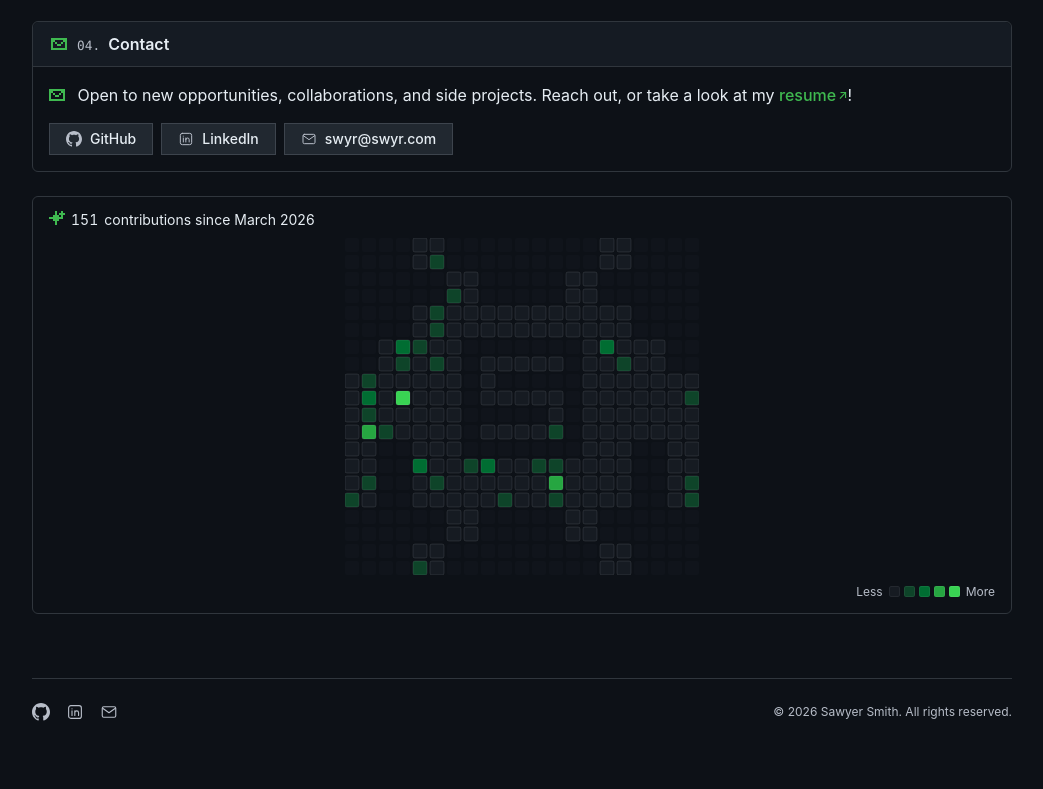
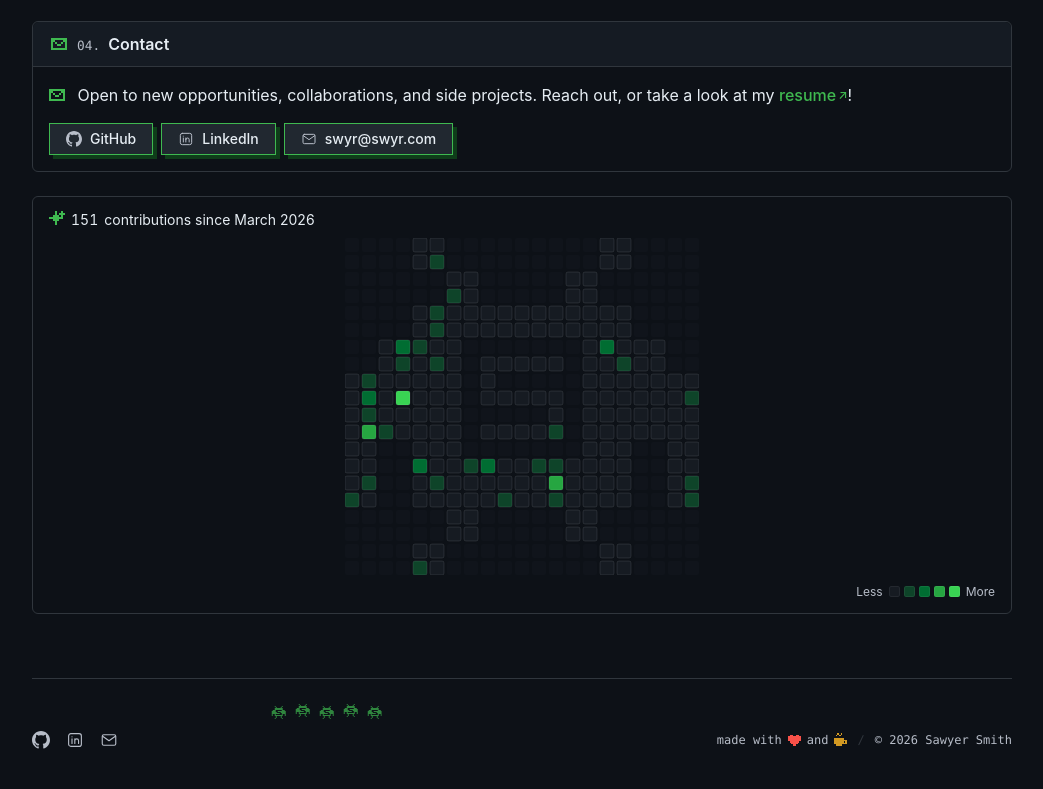
Before and after one commit to partypancake8/swyr.com_V3, an Astro site: page / in a window 1280 px wide. Shown: the part 1985-2774 px from the top of the page, without its empty margins (118-1161 px from the left). Before the commit the page ends 2746 px from the top, so only its background shows below. Built offline with nearby package versions, Linux system fonts and the light colour scheme; Astro itself is replaced by a stand-in of ours.

Commit message:
Retro flair: hard shadows with green frame, marching footer invaders, made with love and coffee

```diff
--- a/src/components/SiteFooter.astro
+++ b/src/components/SiteFooter.astro
@@ -2,7 +2,22 @@
 import Icon from './Icon.astro';
 ---
 
+<!-- The swyr invader, defined once per page for every <use href="#swyr-invader"> (hero, footer). -->
+<svg width="0" height="0" style="position:absolute" aria-hidden="true" focusable="false">
+  <symbol id="swyr-invader" viewBox="0 -1 42 42">
+    <path fill="currentColor" shape-rendering="crispEdges" d="M8 0h4v1h-4zM30 0h4v1h-4zM8 1h4v1h-4zM30 1h4v1h-4zM8 2h4v1h-4zM30 2h4v1h-4zM8 3h4v1h-4zM30 3h4v1h-4zM12 4h4v1h-4zM26 4h4v1h-4zM12 5h4v1h-4zM26 5h4v1h-4zM12 6h4v1h-4zM26 6h4v1h-4zM12 7h4v1h-4zM26 7h4v1h-4zM8 8h26v1h-26zM8 9h26v1h-26zM8 10h26v1h-26zM8 11h26v1h-26zM4 12h11v1h-11zM27 12h11v1h-11zM4 13h11v1h-11zM27 13h11v1h-11zM4 14h9v1h-9zM29 14h9v1h-9zM4 15h9v1h-9zM17 15h8v1h-8zM29 15h9v1h-9zM0 16h13v1h-13zM17 16h8v1h-8zM29 16h13v1h-13zM0 17h13v1h-13zM17 17h25v1h-25zM0 18h13v1h-13zM17 18h25v1h-25zM0 19h13v1h-13zM27 19h15v1h-15zM0 20h15v1h-15zM27 20h15v1h-15zM0 21h15v1h-15zM29 21h13v1h-13zM0 22h25v1h-25zM29 22h13v1h-13zM0 23h25v1h-25zM29 23h13v1h-13zM0 24h4v1h-4zM8 24h5v1h-5zM17 24h8v1h-8zM29 24h5v1h-5zM38 24h4v1h-4zM0 25h4v1h-4zM8 25h5v1h-5zM17 25h8v1h-8zM29 25h5v1h-5zM38 25h4v1h-4zM0 26h4v1h-4zM8 26h5v1h-5zM29 26h5v1h-5zM38 26h4v1h-4zM0 27h4v1h-4zM8 27h7v1h-7zM27 27h7v1h-7zM38 27h4v1h-4zM0 28h4v1h-4zM8 28h7v1h-7zM27 28h7v1h-7zM38 28h4v1h-4zM0 29h4v1h-4zM8 29h26v1h-26zM38 29h4v1h-4zM0 30h4v1h-4zM8 30h26v1h-26zM38 30h4v1h-4zM0 31h4v1h-4zM8 31h26v1h-26zM38 31h4v1h-4zM12 32h4v1h-4zM26 32h4v1h-4zM12 33h4v1h-4zM26 33h4v1h-4zM12 34h4v1h-4zM26 34h4v1h-4zM12 35h4v1h-4zM26 35h4v1h-4zM8 36h4v1h-4zM30 36h4v1h-4zM8 37h4v1h-4zM30 37h4v1h-4zM8 38h4v1h-4zM30 38h4v1h-4zM8 39h4v1h-4zM30 39h4v1h-4z" />
+  </symbol>
+</svg>
 <footer class="footer">
+  <div class="footer-flair" aria-hidden="true">
+    <div class="footer-march">
+      <div class="footer-march__form">
+        {[0, 1, 2, 3, 4].map(() => (
+          <span class="footer-march__inv"><svg viewBox="0 -1 42 42" width="14" height="14" focusable="false"><use href="#swyr-invader" /></svg></span>
+        ))}
+      </div>
+    </div>
+  </div>
   <div class="footer-social">
     <a href="https://github.com/partypancake8/" target="_blank" rel="noopener" aria-label="GitHub">
       <Icon name="github" size={18} class="icon-svg" />
@@ -15,6 +30,13 @@ import Icon from './Icon.astro';
     </a>
   </div>
   <div class="footer-contact">
-    <p>&copy; 2026 Sawyer Smith. All rights reserved.</p>
+    <p class="footer-credit">
+      <span>made with</span>
+      <Icon name="px-heart" size={13} class="footer-credit__heart" label="love" />
+      <span>and</span>
+      <Icon name="px-coffee" size={13} class="footer-credit__coffee" label="coffee" />
+      <span class="footer-credit__sep" aria-hidden="true">/</span>
+      <span>&copy; 2026 Sawyer Smith</span>
+    </p>
   </div>
 </footer>
--- a/src/pages/index.astro
+++ b/src/pages/index.astro
@@ -18,11 +18,6 @@ const photos = [
   <section class="hero">
     <div class="hero__tilt">
       <svg class="hero__logo" width="220" height="220" viewBox="0 -1 42 42" role="img" aria-label="The swyr pixel invader">
-        <defs>
-          <symbol id="swyr-invader" viewBox="0 -1 42 42">
-            <path fill="currentColor" shape-rendering="crispEdges" d="M8 0h4v1h-4zM30 0h4v1h-4zM8 1h4v1h-4zM30 1h4v1h-4zM8 2h4v1h-4zM30 2h4v1h-4zM8 3h4v1h-4zM30 3h4v1h-4zM12 4h4v1h-4zM26 4h4v1h-4zM12 5h4v1h-4zM26 5h4v1h-4zM12 6h4v1h-4zM26 6h4v1h-4zM12 7h4v1h-4zM26 7h4v1h-4zM8 8h26v1h-26zM8 9h26v1h-26zM8 10h26v1h-26zM8 11h26v1h-26zM4 12h11v1h-11zM27 12h11v1h-11zM4 13h11v1h-11zM27 13h11v1h-11zM4 14h9v1h-9zM29 14h9v1h-9zM4 15h9v1h-9zM17 15h8v1h-8zM29 15h9v1h-9zM0 16h13v1h-13zM17 16h8v1h-8zM29 16h13v1h-13zM0 17h13v1h-13zM17 17h25v1h-25zM0 18h13v1h-13zM17 18h25v1h-25zM0 19h13v1h-13zM27 19h15v1h-15zM0 20h15v1h-15zM27 20h15v1h-15zM0 21h15v1h-15zM29 21h13v1h-13zM0 22h25v1h-25zM29 22h13v1h-13zM0 23h25v1h-25zM29 23h13v1h-13zM0 24h4v1h-4zM8 24h5v1h-5zM17 24h8v1h-8zM29 24h5v1h-5zM38 24h4v1h-4zM0 25h4v1h-4zM8 25h5v1h-5zM17 25h8v1h-8zM29 25h5v1h-5zM38 25h4v1h-4zM0 26h4v1h-4zM8 26h5v1h-5zM29 26h5v1h-5zM38 26h4v1h-4zM0 27h4v1h-4zM8 27h7v1h-7zM27 27h7v1h-7zM38 27h4v1h-4zM0 28h4v1h-4zM8 28h7v1h-7zM27 28h7v1h-7zM38 28h4v1h-4zM0 29h4v1h-4zM8 29h26v1h-26zM38 29h4v1h-4zM0 30h4v1h-4zM8 30h26v1h-26zM38 30h4v1h-4zM0 31h4v1h-4zM8 31h26v1h-26zM38 31h4v1h-4zM12 32h4v1h-4zM26 32h4v1h-4zM12 33h4v1h-4zM26 33h4v1h-4zM12 34h4v1h-4zM26 34h4v1h-4zM12 35h4v1h-4zM26 35h4v1h-4zM8 36h4v1h-4zM30 36h4v1h-4zM8 37h4v1h-4zM30 37h4v1h-4zM8 38h4v1h-4zM30 38h4v1h-4zM8 39h4v1h-4zM30 39h4v1h-4z" />
-          </symbol>
-        </defs>
         <use href="#swyr-invader" />
       </svg>
     </div>
--- a/src/styles/base.css
+++ b/src/styles/base.css
@@ -785,7 +785,7 @@ video {
   flex: none;
   overflow: hidden;
   border-bottom: 1px solid var(--border);
-  border-radius: 5px 5px 0 0;
+  border-radius: 0;
 }
 .work-card__thumb img {
   display: block;
@@ -825,7 +825,6 @@ video {
   position: absolute;
   inset: 0;
   z-index: 1;
-  border-radius: var(--radius);
 }
 .work-card:hover .work-card__title {
   text-decoration-color: currentColor;
@@ -1091,49 +1090,6 @@ video {
   transform-origin: center;
 }
 
-/* Spotlight border + lift targets */
-.work-card,
-.contact-links a {
-  position: relative;
-  --mx: 50%;
-  --my: 50%;
-}
-.work-card::before,
-.contact-links a::before {
-  content: "";
-  position: absolute;
-  inset: -1px;
-  border-radius: inherit;
-  padding: 1px;
-  background: radial-gradient(180px circle at var(--mx) var(--my), var(--accent), transparent 70%);
-  -webkit-mask: linear-gradient(#000 0 0) content-box, linear-gradient(#000 0 0);
-  -webkit-mask-composite: xor;
-  mask: linear-gradient(#000 0 0) content-box exclude, linear-gradient(#000 0 0);
-  opacity: 0;
-  pointer-events: none;
-}
-.work-card::after,
-.contact-links a::after {
-  content: "";
-  position: absolute;
-  inset: -1px;
-  border-radius: inherit;
-  box-shadow: 0 8px 24px rgba(1, 4, 9, 0.6);
-  opacity: 0;
-  pointer-events: none;
-  z-index: -1;
-}
-.work-card:hover,
-.contact-links a:hover {
-  border-color: var(--accent);
-}
-.work-card:hover::before,
-.contact-links a:hover::before,
-.work-card:hover::after,
-.contact-links a:hover::after {
-  opacity: 1;
-}
-
 /* Inline links: underline draws in from the left; external ones get a glyph. */
 .section-text a,
 .proj-section p a,
@@ -1238,22 +1194,6 @@ video {
     }
   }
 
-  /* Cards: 2px lift, 150ms */
-  .work-card,
-  .contact-links a {
-    transition: var(--t-ui), transform var(--dur-fast) var(--ease-out), border-color var(--dur-fast) var(--ease-out);
-  }
-  .work-card::before,
-    .contact-links a::before,
-  .work-card::after,
-    .contact-links a::after {
-    transition: opacity var(--dur-fast) var(--ease-out);
-  }
-  .work-card:hover,
-  .contact-links a:hover {
-    transform: translateY(-2px);
-  }
-
   .hero__photo {
     transition: transform var(--dur-slow) var(--ease-out), opacity var(--dur-slow) var(--ease-out);
     will-change: transform;
@@ -1361,13 +1301,11 @@ video {
 
   /* Icon links and the Resume button lift like cards. */
   .footer-social a,
-  .page-links a,
-  .site-nav__resume {
+  .page-links a {
     transition: var(--t-ui), transform var(--dur-fast) var(--ease-out), background-size var(--dur-base) var(--ease-out);
   }
   .footer-social a:hover,
-  .page-links a:hover,
-  .site-nav__resume:hover {
+  .page-links a:hover {
     transform: translateY(-2px);
   }
 
@@ -1625,16 +1563,7 @@ video {
 /* hero: pixel-art buttons (square corners, 3px hard green outline) */
 .hero .outline-btn {
   font-family: var(--font-pixel);
-  border: 0;
-  border-radius: 0;
   padding: 6px 12px;
-  box-shadow: 0 -3px 0 var(--accent), 0 3px 0 var(--accent), -3px 0 0 var(--accent), 3px 0 0 var(--accent);
-}
-.hero .outline-btn:hover {
-  box-shadow: 0 -3px 0 var(--accent-strong), 0 3px 0 var(--accent-strong), -3px 0 0 var(--accent-strong), 3px 0 0 var(--accent-strong);
-}
-.contact-links a {
-  border-radius: 0;
 }
 .hero .contact-links {
   gap: 14px;
@@ -1748,3 +1677,117 @@ video {
     animation: icon-wiggle calc(var(--dur-fast) * 2) var(--ease-in-out);
   }
 }
+
+/* ======================================
+   RETRO: hard offset shadows in a green frame
+   Cards and buttons only (section panels keep their 6px soft look): square
+   corners, a 1px accent border and a 4px zero-blur shadow; on hover they press
+   2px down-right in two hard frames, like a key.
+   ====================================== */
+:root {
+  --hard-shadow: #0f3d1a;
+  --hard-lift: 4px 4px 0 0 var(--hard-shadow);
+  --hard-press: 2px 2px 0 0 var(--hard-shadow);
+}
+.work-card,
+.outline-btn,
+.site-nav__resume {
+  border: 1px solid var(--accent);
+  border-radius: 0;
+  box-shadow: var(--hard-lift);
+}
+.work-card:hover,
+.outline-btn:hover,
+.site-nav__resume:hover {
+  border-color: var(--accent-strong);
+}
+@media (prefers-reduced-motion: no-preference) {
+  .work-card,
+  .outline-btn,
+  .site-nav__resume {
+    transition: var(--t-ui), transform var(--dur-fast) steps(2), box-shadow var(--dur-fast) steps(2);
+  }
+  .work-card:hover,
+  .outline-btn:hover,
+  .site-nav__resume:hover {
+    transform: translate(2px, 2px);
+    box-shadow: var(--hard-press);
+  }
+}
+
+/* ====================
+   FOOTER FLAIR: marching invaders + credit line
+   ==================== */
+.footer-flair {
+  flex-basis: 100%;
+  display: grid;
+  gap: 10px;
+}
+.footer-march {
+  position: relative;
+  height: 16px;
+  overflow: hidden;
+}
+.footer-march__form {
+  position: absolute;
+  left: 0;
+  top: 0;
+  display: flex;
+  gap: 10px;
+  color: var(--accent);
+  opacity: 0.7;
+}
+.footer-march__inv {
+  display: block;
+  width: 14px;
+  height: 14px;
+}
+.footer-march__inv svg {
+  display: block;
+  width: 14px;
+  height: 14px;
+}
+@media (prefers-reduced-motion: no-preference) {
+  .footer-march__form {
+    animation: footer-march 20s steps(40) infinite alternate;
+  }
+  .footer-march__inv {
+    animation: footer-bob 1s steps(1) infinite;
+  }
+  .footer-march__inv:nth-child(even) {
+    animation-delay: -0.5s;
+  }
+  @keyframes footer-march {
+    to {
+      left: 100%;
+      transform: translateX(-100%);
+    }
+  }
+  @keyframes footer-bob {
+    50% {
+      transform: translateY(2px);
+    }
+  }
+}
+.footer-credit {
+  display: flex;
+  flex-wrap: wrap;
+  align-items: center;
+  gap: 6px;
+  font-family: var(--font-mono);
+  font-size: 12px;
+  color: var(--fg-muted);
+}
+.footer-credit .ico {
+  vertical-align: middle;
+}
+.footer-credit__heart {
+  color: #f85149;
+}
+.footer-credit__coffee {
+  color: #d29922;
+}
+.footer-credit__sep {
+  margin: 0 4px;
+  color: var(--border);
+}
```
Also changed, not shown: src/styles/project.css (+35 -8 lines).
